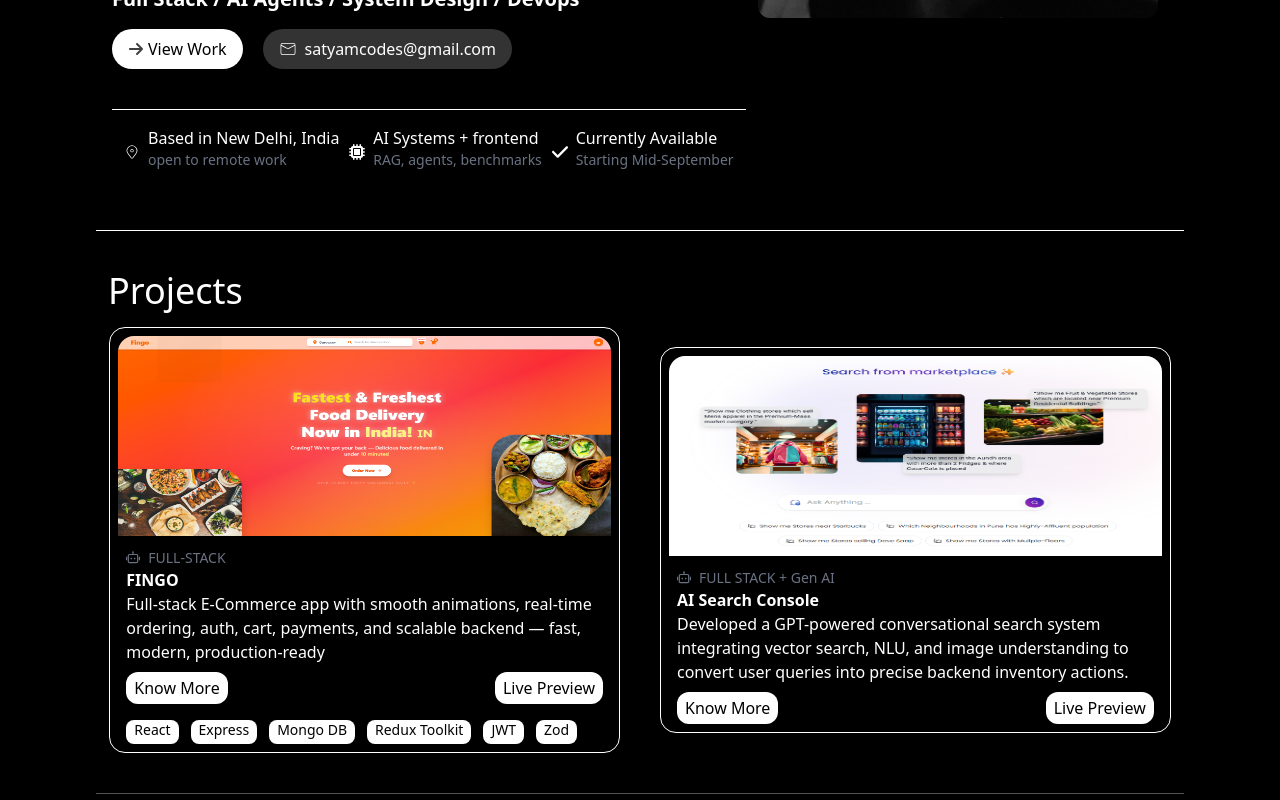
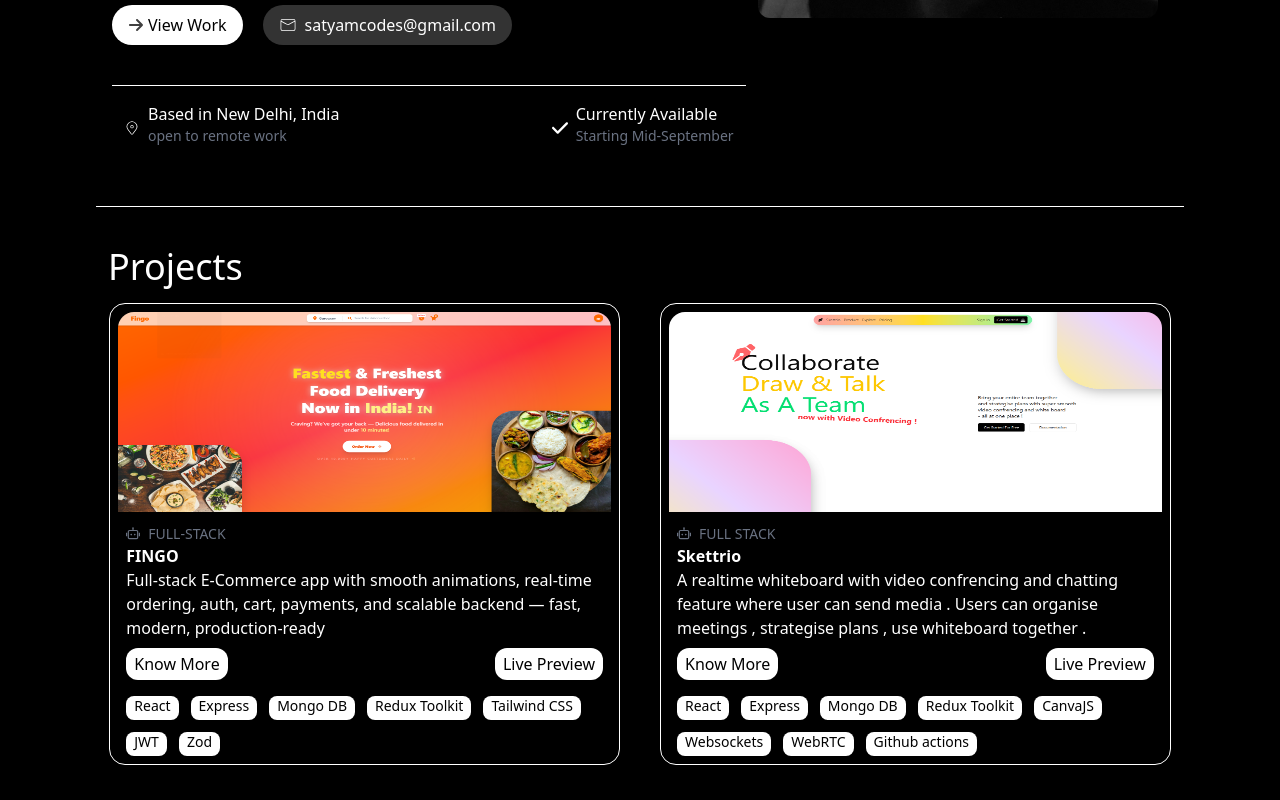
Before and after one commit to martiniscoding/portfolio, a React (Vite) app: page / in a window 1280 px wide. Shown: the part 580-1380 px from the top of the page. Built offline with nearby package versions, Linux system fonts and the light colour scheme.

Commit message:
new project added

```diff
--- a/src/Cards.jsx
+++ b/src/Cards.jsx
@@ -110,7 +110,6 @@
               <SkillBadge icon={SiAmazonwebservices} text="EC2" color="#FF9900" />
               <SkillBadge icon={SiAmazons3} text="S3" color="#569A31" />
               <SkillBadge icon={SiAwslambda} text="Lambda" color="#FD6600" />
-              <SkillBadge icon={SiKubernetes} text="Kubernetes" color="#326CE5" />
               <SkillBadge icon={SiNginx} text="Nginx" color="#009639" />
               <SkillBadge icon={SiGithubactions} text="Github Actions" color="#2088FF" />
               <SkillBadge  text="CloudFront" color="#FF9900" />
@@ -123,7 +122,6 @@
             <p className="text-sm font-bold text-neutral-500 uppercase tracking-widest mb-3">Gen-Agentic AI</p>
             <div className="flex flex-wrap gap-2">
               <SkillBadge icon={SiLangchain} text="Langchain" color="#1C3C3C" />
-              <SkillBadge icon={FaTerminal} text="Langgraph" color="#4ade80" />
               <SkillBadge icon={SiOpenai} text="RAG" color="#412991" />
               <SkillBadge icon={FaTerminal} text="MCP" color="#60a5fa" />
               <span className="flex items-center gap-2 px-3 py-1 text-xs font-bold rounded-md bg-white/5 border border-white/10 hover:bg-white/10 transition-colors ">
--- a/src/Hero.jsx
+++ b/src/Hero.jsx
@@ -35,7 +35,6 @@
          I can build a full stack application ,integrate AI agent to
          it, scale it to a million users , deploy it and  make sure the deployment never goes down , all this solo.
         </div>
-        <p >(I can migrate your app from ec2 to k8s too ;))</p>
         <p className="mt-3 font-bold text-xl"> Full Stack / AI Agents / System Design / Devops </p>
         <div className=" flex flex-col md:flex-row pt-4  gap-5 border-b pb-10">
           <button className="bg-white rounded-4xl px-4 py-4 md:py-2 flex gap-1 text-black items-center w-full md:w-auto">
@@ -65,17 +64,7 @@
               </span>
             </div>
           </div>
-          <div className="flex gap-2">
-            <span className="mt-2 text">
-              <FaMicrochip className="w-full h-full"></FaMicrochip>
-            </span>
-            <div className="flex-col flex">
-              <span>AI Systems + frontend </span>
-              <span className="text-sm text-gray-500">
-                RAG, agents, benchmarks{" "}
-              </span>
-            </div>
-          </div>
+
           <div className="flex gap-2">
             <span className="mt-2 text">
               <FaCheck className="w-full h-full"></FaCheck>
--- a/src/RecentWork.jsx
+++ b/src/RecentWork.jsx
@@ -7,6 +7,8 @@
 import { RiRobot2Line } from "react-icons/ri";
 import { motion } from "motion/react";
 import { useScroll } from "./ScrollContext";
+import skettrio from "../public/skettrio.png"
+
 
 function RecentWork() {
   const { aboutRef, projectsRef, workRef } = useScroll();
@@ -68,6 +70,9 @@
                 Redux Toolkit
               </span>
               <span className=" text-sm font-medium px-2 h-6 bg-white  text-black  rounded-lg ">
+                Tailwind CSS
+              </span>
+              <span className=" text-sm font-medium px-2 h-6 bg-white  text-black  rounded-lg ">
                 JWT
               </span>
               <span className="text-sm font-medium px-2 h-6 bg-white  text-black  rounded-lg ">
@@ -82,11 +87,11 @@
           animate={{ x: 0 }}
           viewport={{ once: true, amount: 0.1 }}
           transition={{ duration: 0.5 }}
-          className="flex flex-col border p-2 border-white rounded-2xl w-full sm:w-[80%] md:w-[48%]"
+          className="flex flex-col border border-white rounded-2xl  w-full sm:w-[80%] md:w-[48%] p-2"
         >
           <div className="h-[60%] overflow-hidden">
             <img
-              src={aiconsole}
+              src={skettrio}
               alt=""
               className="h-50 w-full rounded-t-2xl hover:scale-105 duration-500 transition-transform"
             />
@@ -94,13 +99,13 @@
           <div className="h-[40%] mx-2 mt-3 flex flex-col">
             <div className="flex items-center gap-2 text-gray-500 text-sm">
               <RiRobot2Line />
-              <span>FULL STACK + Gen AI</span>
+              <span>FULL STACK</span>
             </div>
-            <span className="font-bold">AI Search Console</span>
+            <span className="font-bold">Skettrio</span>
             <span>
-              Developed a GPT-powered conversational search system integrating
-              vector search, NLU, and image understanding to convert user
-              queries into precise backend inventory actions.
+             A realtime whiteboard with video confrencing and chatting feature where user can
+             send media . Users can organise meetings , strategise plans , use whiteboard together .
+
             </span>
             <div className=" flex justify-between w-full mt-2 ">
               <button className="bg-white px-2 py-1 rounded-xl text-black font-light">
@@ -117,6 +122,32 @@
                 Live Preview
               </button>
             </div>
+             <div className="mt-4 flex  gap-3 max-w-xl  flex-wrap  ">
+              <span className=" text-sm font-medium px-2 h-6 bg-white  text-black  rounded-lg ">
+                React
+              </span>
+              <span className="text-sm font-medium px-2  h-6 bg-white  text-black  rounded-lg ">
+                Express
+              </span>
+              <span className="text-sm font-medium px-2  h-6 bg-white  text-black  rounded-lg ">
+                Mongo DB
+              </span>
+              <span className="text-sm font-medium px-2 h-6 bg-white  text-black  rounded-lg ">
+                Redux Toolkit
+              </span>
+              <span className=" text-sm font-medium px-2 h-6 bg-white  text-black  rounded-lg ">
+                CanvaJS
+              </span>
+              <span className="text-sm font-medium px-2 h-6 bg-white  text-black  rounded-lg ">
+                Websockets
+              </span>
+              <span className="text-sm font-medium px-2 h-6 bg-white  text-black  rounded-lg ">
+                WebRTC
+              </span>
+              <span className="text-sm font-medium px-2 h-6 bg-white  text-black  rounded-lg ">
+                Github actions
+              </span>
+            </div>
           </div>
         </motion.div>
 
```
Also changed, not shown: public/skettrio.png (added).
